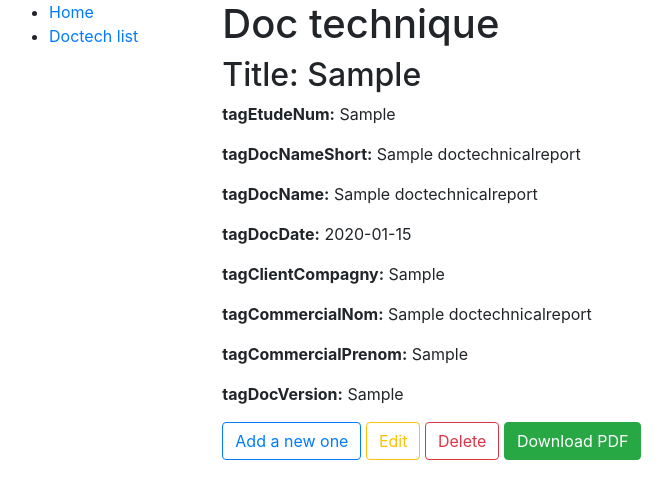
After one commit to Gui-U/junioresiee-simple-erp, a Django app: page /backend/doc_tech/1 in a window 1280 px wide. The commit adds this page. Shown: the top 499 px of the page, without its empty margins (6-678 px from the left). Run offline with Django 3.2, Linux system fonts and the light colour scheme; tables that the repository leaves empty hold one stand-in row (values such as "Sample post"); some libraries are stand-ins or nearby versions.

Commit message:
added simple interface to creat PDF with jems-docs

```diff
--- a/project/myapp/admin.py
+++ b/project/myapp/admin.py
@@ -2,7 +2,8 @@ from django.contrib import admin
 
 # Register your models here.
 
-from myapp.models import Student, Mandate
+from myapp.models import Student, Mandate, DocTechnicalReport
 
 admin.site.register(Student)
 admin.site.register(Mandate)
+admin.site.register(DocTechnicalReport)
--- a/project/myapp/models.py
+++ b/project/myapp/models.py
@@ -33,3 +33,25 @@ class Mandate(models.Model):
     def __str__(self):
         """String for representing the Model object."""
         return f'{self.date_of_begin}'
+
+from django.urls import reverse
+
+class DocTechnicalReport(models.Model):
+    """Model representing a DocTechnicalReport."""
+    tagEtudeNum = models.CharField(max_length=100)
+    tagDocNameShort = models.CharField(max_length=100)
+    tagDocName = models.CharField(max_length=100)
+    tagDocDate = models.CharField(max_length=100)
+    tagClientCompagny = models.CharField(max_length=100)
+    tagCommercialNom = models.CharField(max_length=100)
+    tagCommercialPrenom = models.CharField(max_length=100)
+    tagDocVersion = models.CharField(max_length=100)
+
+
+    def get_absolute_url(self):
+        """Returns the url to access a particular student instance."""
+        return reverse('doctech-detail', args=[str(self.id)])
+
+    def __str__(self):
+        """String for representing the Model object."""
+        return f'{self.tagDocNameShort}{self.tagEtudeNum}'
--- a/project/myapp/templates/base_generic.html
+++ b/project/myapp/templates/base_generic.html
@@ -13,6 +13,7 @@
       {% block sidebar %}
         <ul class="sidebar-nav">
           <li><a href="{% url 'index' %}">Home</a></li>
+          <li><a href="{% url 'doctech-list' %}">Doctech list</a></li>
         </ul>
      {% endblock %}
       </div>
--- /dev/null
+++ b/project/myapp/templates/myapp/doctechnicalreport_detail.html
@@ -0,0 +1,21 @@
+{% extends "base_generic.html" %}
+
+{% block content %}
+  <h1>Doc technique</h1>
+  <h2>Title: {{ doc_tech.tagEtudeNum }}</h2>
+
+  <p><strong>tagEtudeNum:</strong> {{ doc_tech.tagEtudeNum }}</p>
+  <p><strong>tagDocNameShort:</strong> {{ doc_tech.tagDocNameShort }}</p>
+  <p><strong>tagDocName:</strong> {{ doc_tech.tagDocName }}</p>
+  <p><strong>tagDocDate:</strong> {{ doc_tech.tagDocDate }}</p>
+  <p><strong>tagClientCompagny:</strong> {{ doc_tech.tagClientCompagny }}</p>
+  <p><strong>tagCommercialNom:</strong> {{ doc_tech.tagCommercialNom }}</p>
+  <p><strong>tagCommercialPrenom:</strong> {{ doc_tech.tagCommercialPrenom }}</p>
+  <p><strong>tagDocVersion:</strong> {{ doc_tech.tagDocVersion }}</p>
+
+  <a href={% url 'doctech-create' %} class="btn btn-outline-primary">Add a new one</a>
+  <a href={% url 'doctech-update' pk=doc_tech.pk %} class="btn btn-outline-warning">Edit</a>
+  <a href={% url 'doctech-delete' pk=doc_tech.pk %} class="btn btn-outline-danger">Delete</a>
+  <a href={% url 'doctech-pdf' pk=doc_tech.pk %} class="btn btn-success">Download PDF</a>
+
+{% endblock %}
--- a/project/myapp/urls.py
+++ b/project/myapp/urls.py
@@ -5,3 +5,12 @@ from myapp import views
 urlpatterns = [
     path('', views.index, name='index'),
 ]
+
+urlpatterns += [
+    path('doc_tech', views.DocTechnicalReportListView.as_view(), name='doctech-list'),
+    path('doc_tech/create', views.docTechnicalReportCreate.as_view(), name='doctech-create'),
+    path('doc_tech/<int:pk>', views.docTechnicalReport_details, name='doctech-detail'),
+    path('doc_tech/<int:pk>/update', views.docTechnicalReportUpdate.as_view(), name='doctech-update'),
+    path('doc_tech/<int:pk>/delete', views.docTechnicalReportDelete.as_view(), name='doctech-delete'),
+    path('doc_tech/<int:pk>/download', views.docTechnicalReport_topdf, name='doctech-pdf'),
+]
--- a/project/myapp/views.py
+++ b/project/myapp/views.py
@@ -15,3 +15,78 @@ def index(request):
 
     # Render the HTML template index.html with the data in the context variable
     return render(request, 'index.html', context=context)
+
+
+import os, subprocess, re
+from django.http import FileResponse
+
+def download_latex_doc(typedoc, download_object):
+    currentdir = os.getcwd() #backup current directory path
+    os.chdir('../jems-docs')
+    path_filevarslatex = typedoc+"/vars.default.tex"
+
+    def update_vars(path_filevarslatex, regex_pattern, newvarname, newvar): #change vars in jems-docs folder
+        with open(path_filevarslatex, "r") as fichier:
+            contenu=fichier.read()
+            filevars=contenu.splitlines()
+            for numligne,ligne in enumerate(filevars):
+                origin=re.findall(regex_pattern, ligne)
+                if len(origin) > 0:
+                    remplorigin = "\\newcommand{\\" + newvarname + "}{" + newvar + "}"
+                    filevars[numligne]=ligne.replace(origin[0], remplorigin)
+
+
+        with open(path_filevarslatex, "w") as fichier:
+            for ligne in filevars[:-1]:
+                fichier.write("%s\n" % ligne)
+            fichier.write("%s" % filevars[-1])
+
+    allattributes=download_object.__dict__ # change var starting by "tag" in latex file
+    for onekey in allattributes.keys():
+        if str(onekey).startswith('tag'):
+            print(allattributes[onekey])
+            regex_pattern = re.compile(r"\\newcommand{\\"+ onekey +r"}{[a-zA-Z0-9_. -]+}")
+            update_vars(path_filevarslatex, regex_pattern, onekey, allattributes[onekey])
+
+    result_command = subprocess.run(['make', 'DOC='+typedoc],stdout=subprocess.PIPE ,stderr=subprocess.STDOUT )
+    #print(result_command.stdout)
+
+    response = FileResponse(open('main.pdf', 'rb'))
+    os.chdir(currentdir) # restore current directory path
+    response['Content-Disposition'] = 'attachment; filename="' + typedoc + '.pdf"'
+    return response
+
+
+
+
+
+from django.views.generic.edit import CreateView, UpdateView, DeleteView
+from django.views.generic import ListView
+from django.urls import reverse_lazy
+from django.shortcuts import get_object_or_404
+from myapp.models import DocTechnicalReport
+
+def docTechnicalReport_details(request, pk):
+    doc_tech = get_object_or_404(DocTechnicalReport, pk=pk)
+    return render(request, 'myapp/doctechnicalreport_detail.html', context={'doc_tech': doc_tech})
+
+class DocTechnicalReportListView(ListView):
+    model = DocTechnicalReport
+
+class docTechnicalReportCreate(CreateView):
+    model = DocTechnicalReport
+    fields = '__all__'
+
+class docTechnicalReportUpdate(UpdateView):
+    model = DocTechnicalReport
+    fields = '__all__'
+
+class docTechnicalReportDelete(DeleteView):
+    model = DocTechnicalReport
+    success_url = reverse_lazy('doctech-list')
+
+def docTechnicalReport_topdf(request, pk):
+    """A view that streams a LaTeX generated pdf."""
+    typedoc="technical_report"
+    doc_tech = get_object_or_404(DocTechnicalReport, pk=pk)
+    return download_latex_doc(typedoc, doc_tech)
```
Also changed, not shown: project/myapp/templates/myapp/doctechnicalreport_confirm_delete.html (added, +14 -0 lines), project/myapp/templates/myapp/doctechnicalreport_form.html (added, +9 -0 lines), project/myapp/templates/myapp/doctechnicalreport_list.html (added, +17 -0 lines), project/db.sqlite3, project/myapp/migrations/0002_doctechnicalreport.py (added).
